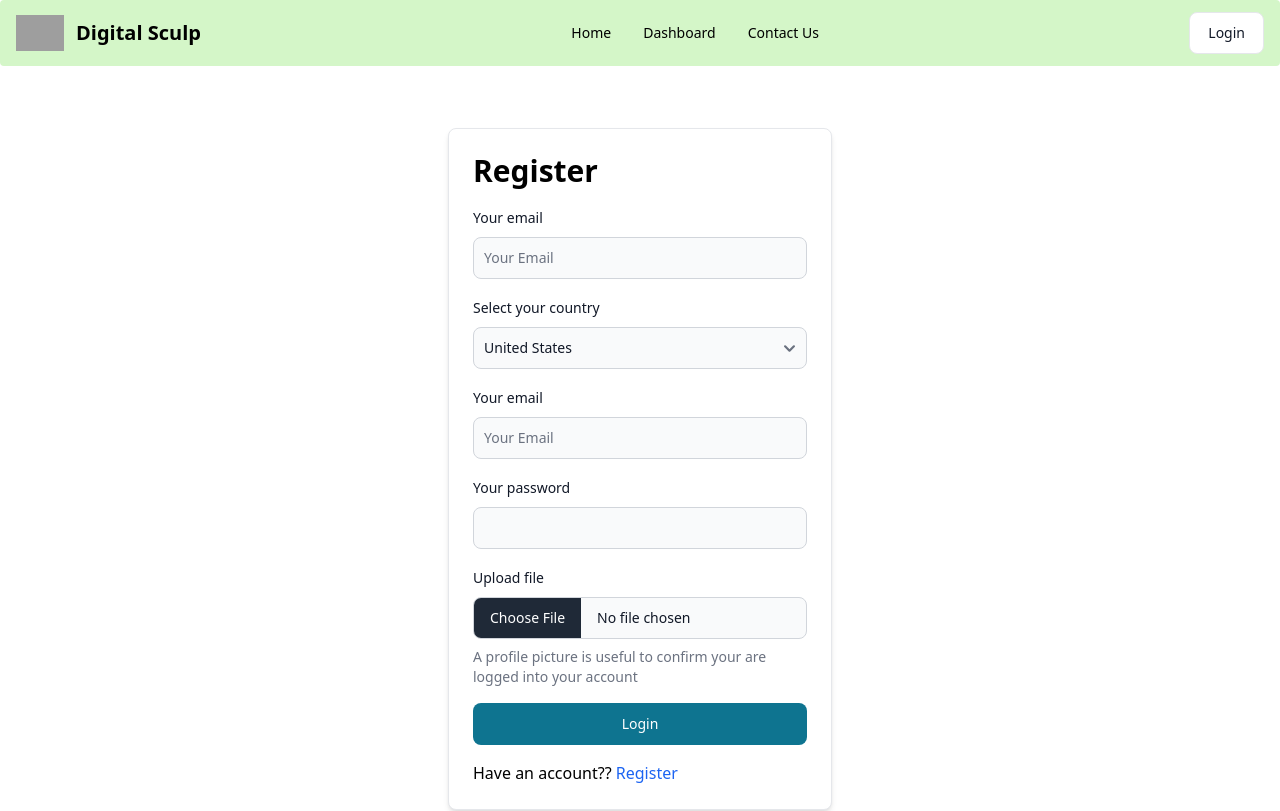
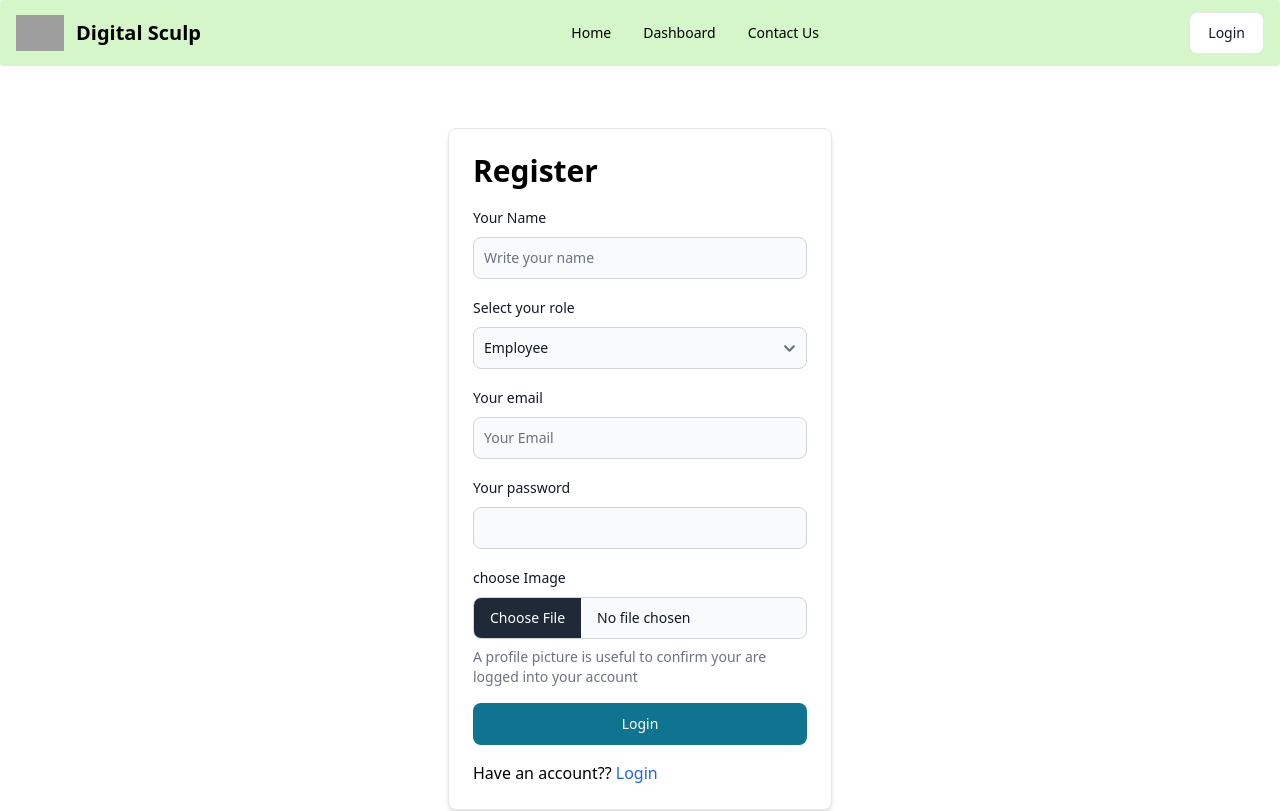
Before and after one commit to diptomahin/digital-sculp-client, a React (Vite) app: page /register in a window 1280 px wide. Shown: the top 811 px of the page. Built offline with nearby package versions, Linux system fonts and the light colour scheme; grey boxes are pictures that could not be loaded.

Commit message:
added form data

```diff
--- a/package.json
+++ b/package.json
@@ -17,6 +17,7 @@
     "match-sorter": "^6.3.1",
     "react": "^18.2.0",
     "react-dom": "^18.2.0",
+    "react-helmet-async": "^2.0.1",
     "react-responsive-carousel": "^3.2.23",
     "react-router-dom": "^6.20.0",
     "sort-by": "^1.2.0",
--- a/src/Pages/ContactUs/ContactUs.jsx
+++ b/src/Pages/ContactUs/ContactUs.jsx
@@ -2,9 +2,13 @@ import { Label, TextInput } from 'flowbite-react';
 import Banner from '../Home/HomeComonents/Banner';
 
 import { Button } from 'flowbite-react';
+import { Helmet } from 'react-helmet-async';
 const ContactUs = () => {
     return (
         <div>
+            <Helmet>
+                <title>Sculp || Contact </title>
+            </Helmet>
             <Banner></Banner>
             <div className='w-11/12 mx-auto my-20   bg-[#D4F6C8] p-10 rounded-lg'>
                 <h1 className="text-3xl text-center mb-5 font-bold border-[#FFE074] border-x-2 py-5 bg-[#D4F6C8] border-y-4">Contact US</h1>
--- a/src/Pages/Home/Home.jsx
+++ b/src/Pages/Home/Home.jsx
@@ -1,3 +1,5 @@
+
+import { Helmet } from "react-helmet-async";
 import AboutUs from "./HomeComonents/AboutUs";
 import Banner from "./HomeComonents/Banner";
 import NewsLetter from "./HomeComonents/NewsLetter";
@@ -7,6 +9,9 @@ import Testimonials from "./HomeComonents/Testimonials";
 const Home = () => {
     return (
         <div>
+            <Helmet>
+                <title>Sculp || Home </title>
+            </Helmet>
             <Banner></Banner>
             <Services></Services>
             <Testimonials></Testimonials>
--- a/src/Pages/Login/Login.jsx
+++ b/src/Pages/Login/Login.jsx
@@ -1,13 +1,24 @@
 import { Button, Card, Label, TextInput } from 'flowbite-react';
+import { Helmet } from 'react-helmet-async';
 import { Link } from 'react-router-dom';
 
 const Login = () => {
+    const handleLogin=e=>{
+      e.preventDefault();
 
+      const form = new FormData(e.currentTarget)
+      const email = form.get("email")
+      const password = form.get("password")
+      console.log(email,password)
+    }
     return (
        <div className='py-32 mx-auto'>
+        <Helmet>
+                <title>Sculp || login </title>
+            </Helmet>
          <Card className="max-w-sm mx-auto">
             <h1 className='text-3xl font-bold'>Login</h1>
-        <form className="flex flex-col gap-4 ">
+        <form onSubmit={handleLogin} className="flex flex-col gap-4 ">
           <div>
             <div className="mb-2 block">
               <Label htmlFor="email1" value="Your email" />
@@ -18,7 +29,7 @@ const Login = () => {
             <div className="mb-2 block">
               <Label htmlFor="password1" value="Your password" />
             </div>
-            <TextInput id="password1" name='password' type="password" required />
+            <TextInput id="password1" name='password' placeholder='Your Password' type="password" required />
           </div>
           <Button type="submit">Login</Button>
         </form>
--- a/src/Pages/Register/Register.jsx
+++ b/src/Pages/Register/Register.jsx
@@ -2,30 +2,45 @@ import { Button, Card, Label, Select, TextInput } from 'flowbite-react';
 import { Link } from 'react-router-dom';
 
 import { FileInput } from 'flowbite-react';
+import { Helmet } from 'react-helmet-async';
 
 
 const Register = () => {
+    const handleRegister = e => {
+        e.preventDefault();
+
+        const form = new FormData(e.currentTarget);
+        const displayName = form.get("name")
+        const userRole = form.get("roles")
+        const email = form.get("email")
+        const password = form.get("password")
+        const photoUrl = form.get("photoUrl")
+
+        const user = {displayName, userRole, email, password, photoUrl};
+        console.log(user)
+    }
     return (
         <div className='py-32 mx-auto'>
+            <Helmet>
+                <title>Sculp || register </title>
+            </Helmet>
             <Card className="max-w-sm mx-auto">
-            <h1 className='text-3xl font-bold'>Register</h1>
+                <h1 className='text-3xl font-bold'>Register</h1>
 
-                <form className="flex flex-col gap-4 ">
+                <form onSubmit={handleRegister} className="flex flex-col gap-4 ">
                     <div>
                         <div className="mb-2 block">
-                            <Label htmlFor="email1" value="Your email" />
+                            <Label htmlFor="displayName" value="Your Name" />
                         </div>
-                        <TextInput id="email1" name='email' type="email" placeholder="Your Email" required />
+                        <TextInput id="name" name='name' type="text" placeholder="Write your name" required />
                     </div>
                     <div className="max-w-md">
                         <div className="mb-2 block">
-                            <Label htmlFor="countries" value="Select your country" />
+                            <Label htmlFor="roles" value="Select your role" />
                         </div>
-                        <Select id="countries" required>
-                            <option>United States</option>
-                            <option>Canada</option>
-                            <option>France</option>
-                            <option>Germany</option>
+                        <Select id="countries" name='roles' required>
+                            <option>Employee</option>
+                            <option>HR</option>
                         </Select>
                     </div>
                     <div>
@@ -42,13 +57,13 @@ const Register = () => {
                     </div>
                     <div id="fileUpload" className="max-w-md">
                         <div className="mb-2 block">
-                            <Label htmlFor="file" value="Upload file" />
+                            <Label htmlFor="file" value="choose Image" />
                         </div>
-                        <FileInput id="file" helperText="A profile picture is useful to confirm your are logged into your account" />
+                        <FileInput id="file" name='photoUrl' helperText="A profile picture is useful to confirm your are logged into your account" />
                     </div>
                     <Button type="submit">Login</Button>
                 </form>
-                <p>Have an account?? <span className='text-blue-600'><Link to='/login'>Register</Link></span></p>
+                <p>Have an account?? <span className='text-blue-600'><Link to='/login'>Login</Link></span></p>
             </Card>
         </div>
     );
--- a/src/main.jsx
+++ b/src/main.jsx
@@ -5,8 +5,13 @@ import './index.css'
 import { RouterProvider,} from "react-router-dom";
 import router from './Routes/router';
 
+import { HelmetProvider } from 'react-helmet-async';
+
+
 ReactDOM.createRoot(document.getElementById('root')).render(
   <React.StrictMode>
+  <HelmetProvider>
   <RouterProvider router={router} />
+  </HelmetProvider>
 </React.StrictMode>
 )
```
Also changed, not shown: 1 other file (tests, documents, lock files or other folders).
